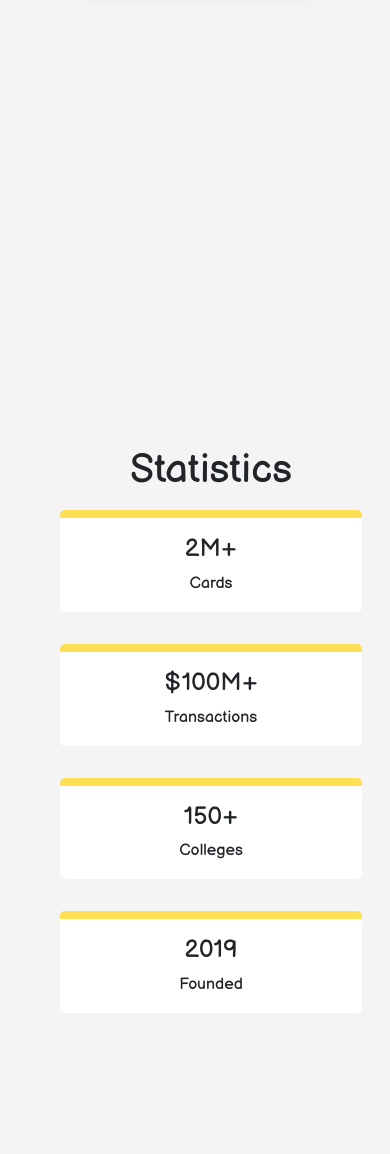
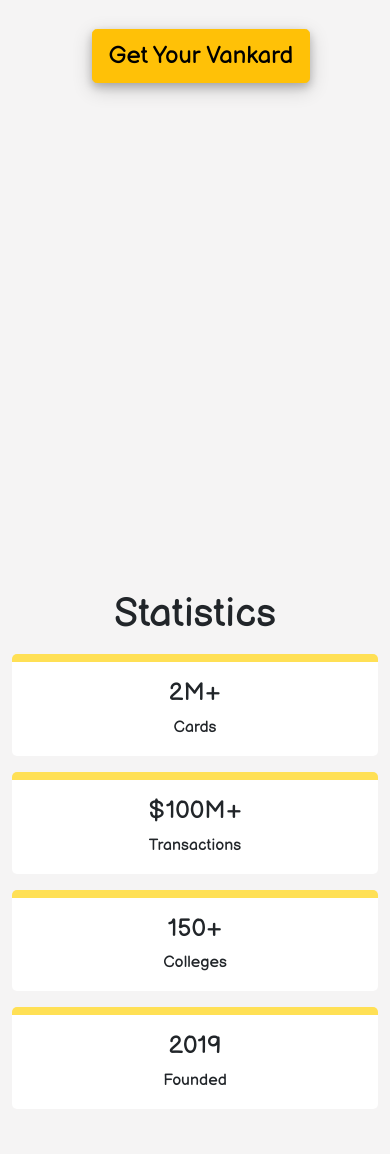
Before and after one commit to Aryan271/aryan271.github.io, a plain HTML site: page index.html in a window 390 px wide. Shown: the part 423-1577 px from the top of the page. Drawn offline with nearby package versions, Linux system fonts and the light colour scheme.

Commit message:
Update styles.css

```diff
--- a/styles.css
+++ b/styles.css
@@ -60,8 +60,7 @@ body{
 
 .section2-container{
     width: 100%;
-    margin: 1rem;
-    padding: 2rem;
+    margin: 5rem auto;
     text-align: center;
 }
 
@@ -295,6 +294,7 @@ body{
 
     .grid-card-container{
         grid-template-columns: repeat(1, 1fr);
+        grid-gap: 1rem;
         margin: auto;
         padding: auto;
     }
@@ -314,7 +314,14 @@ body{
 
     .stat-container{
         grid-template-columns: repeat(1, 1fr);
+        grid-gap: 1rem;
         width: 100%;
+    }
+
+    .section1-container{
+        padding: 0;
+        margin: 5rem auto;
+        margin-top: 10rem;
     }
 
     .card-img{
@@ -323,7 +330,7 @@ body{
 
     .my-grid-card{
         width: 75%;
-        margin: 2rem auto;
+        margin: 1rem 2rem;
         height: 25rem;
     }
 }
```
